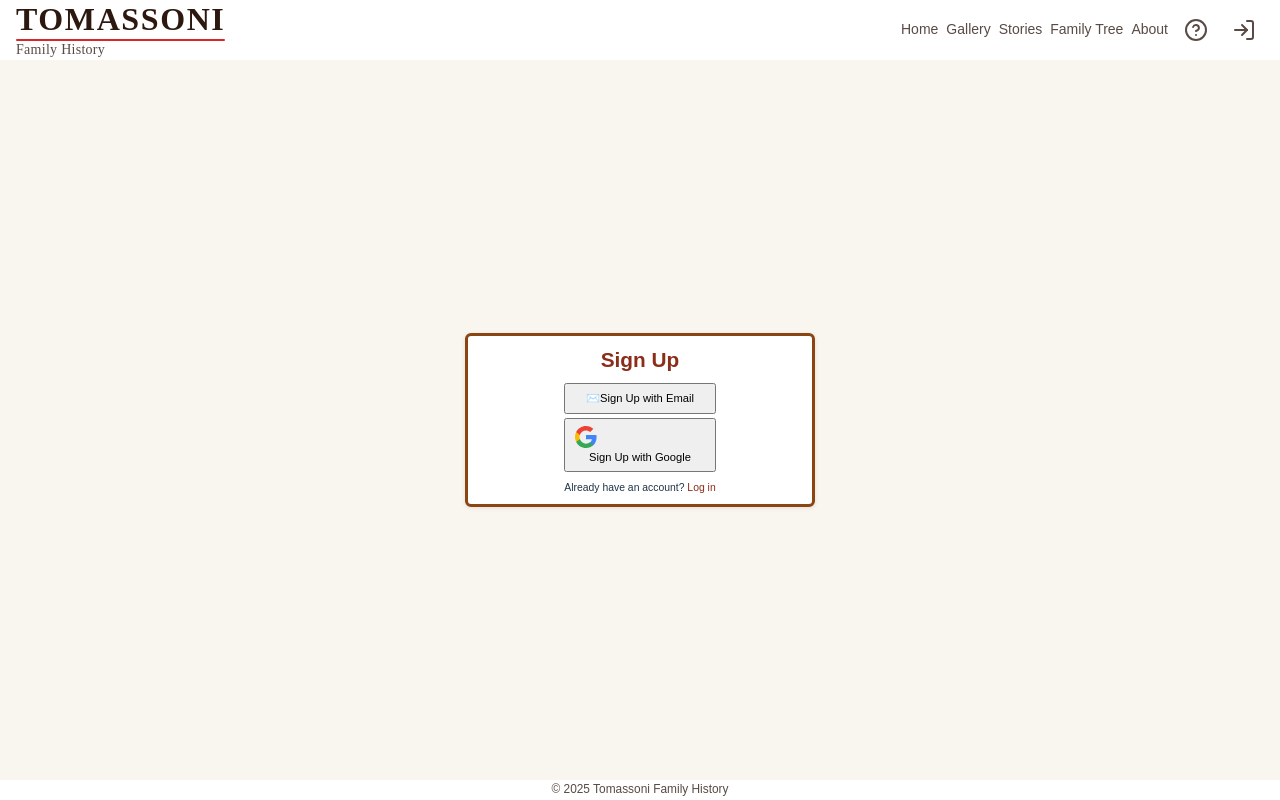
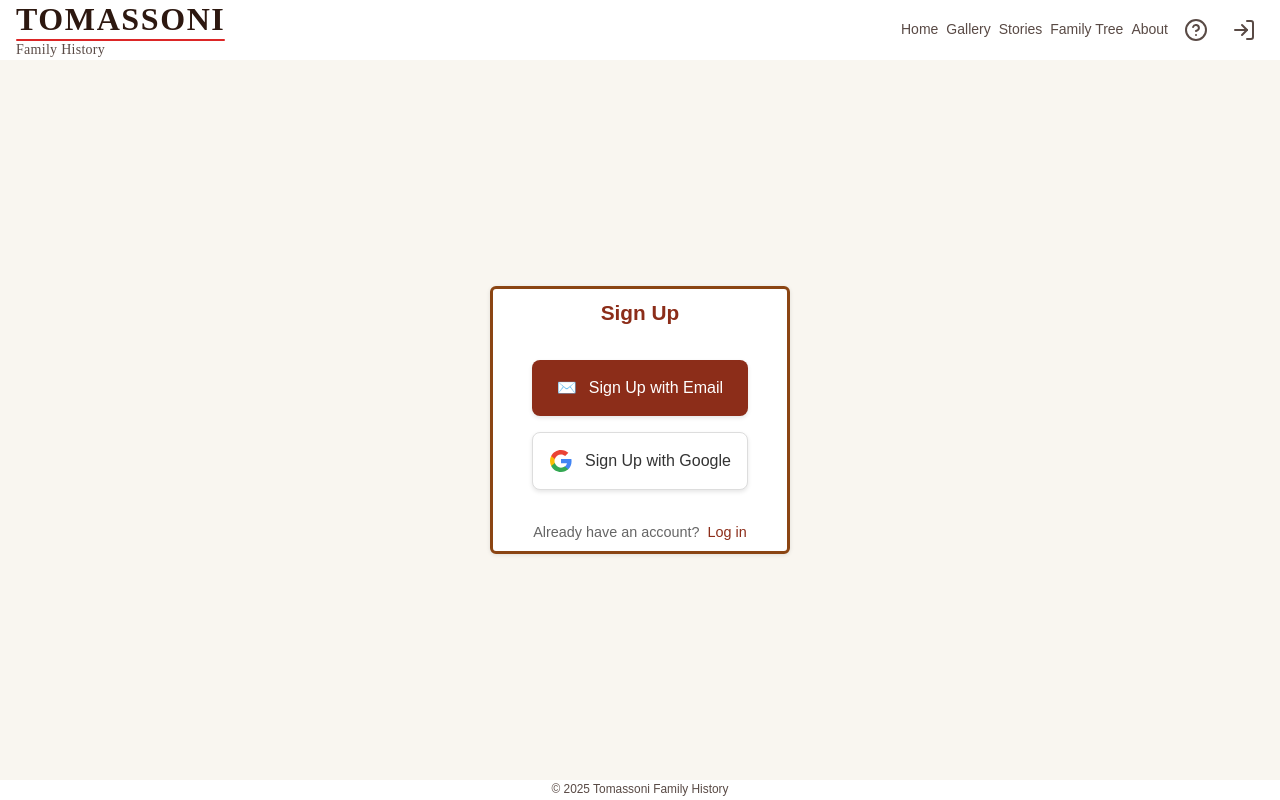
Before and after one commit to jtomassoni/family-history, a Vue app: page /signup in a window 1280 px wide. Built offline with nearby package versions, Linux system fonts and the light colour scheme; no server answers; what vue3-touch-events would draw is missing.

Commit message:
Condensed form spacing and added validation for email and password.

```diff
--- a/src/views/AuthView.vue
+++ b/src/views/AuthView.vue
@@ -129,7 +129,7 @@
 </template>
 
 <script setup>
-import { ref, computed, onMounted } from 'vue';
+import { ref, computed, onMounted, watch } from 'vue';
 import { useRouter, useRoute } from 'vue-router';
 import { useAuthStore } from '../stores/auth';
 import './AuthView.css'
@@ -194,6 +194,22 @@ async function handleEmailSubmit() {
   localError.value = null;
   localLoading.value = true;
 
+  // Email validation
+  const emailPattern = /^[\w-\.]+@([\w-]+\.)+[\w-]{2,4}$/;
+  if (!emailPattern.test(email.value)) {
+    localError.value = "Please enter a valid email address.";
+    localLoading.value = false;
+    return;
+  }
+
+  // Password validation
+  const passwordPattern = /^(?=.*[!@#$%^&*])(?=.*\d).{8,}$/;
+  if (!passwordPattern.test(password.value)) {
+    localError.value = "Password must be at least 8 characters long, include a number and a special character.";
+    localLoading.value = false;
+    return;
+  }
+
   try {
     if (isSignup.value) {
       // Register flow
@@ -239,6 +255,16 @@ async function handleEmailSubmit() {
   }
 }
 
+// Watcher for email validation
+watch(email, (newEmail) => {
+  const emailPattern = /^[\w-\.]+@([\w-]+\.)+[\w-]{2,4}$/;
+  if (!emailPattern.test(newEmail)) {
+    localError.value = "Please enter a valid email address.";
+  } else {
+    localError.value = null;
+  }
+});
+
 // Initialize from URL params
 onMounted(() => {
   isSignup.value = route.path === '/signup' || route.query.signup === 'true';
@@ -252,12 +278,12 @@ onMounted(() => {
   align-items: center;
   justify-content: center;
   background-color: #f9f6f0;
-  padding: 0.1rem;
+  padding: 2rem 0;
   box-sizing: border-box;
 }
 
 .auth-page-container {
-  max-width: 350px;
+  max-width: 300px;
   width: 100%;
   background-color: white;
   border-radius: 6px;
@@ -277,30 +303,99 @@ h1 {
 .auth-options {
   display: flex;
   flex-direction: column;
-  gap: 0.25rem;
-  margin-bottom: 0.5rem;
+  gap: 1rem;
+  margin: 2rem 0;
 }
 
 .auth-option {
-  padding: 0.3rem 0.5rem;
-  font-size: 0.7rem;
+  display: flex;
+  align-items: center;
+  justify-content: center;
+  gap: 0.75rem;
+  padding: 1rem;
+  font-size: 1rem;
+  font-weight: 500;
+  border-radius: 8px;
+  border: none;
+  cursor: pointer;
+  transition: all 0.2s ease;
+  width: 100%;
+  box-shadow: 0 2px 4px rgba(0, 0, 0, 0.1);
+}
+
+.email-option {
+  background-color: #8c2d19;
+  color: white;
+}
+
+.email-option:hover {
+  background-color: #6b2214;
+  transform: translateY(-1px);
+  box-shadow: 0 4px 8px rgba(0, 0, 0, 0.15);
+}
+
+.google-option {
+  background-color: white;
+  color: #333;
+  border: 1px solid #ddd;
+}
+
+.google-option:hover {
+  background-color: #f8f8f8;
+  transform: translateY(-1px);
+  box-shadow: 0 4px 8px rgba(0, 0, 0, 0.1);
+}
+
+.auth-option .icon {
+  display: flex;
+  align-items: center;
+  justify-content: center;
+}
+
+.auth-option .icon svg {
+  width: 24px;
+  height: 24px;
 }
 
 .submit-button {
-  padding: 0.4rem;
-  font-size: 0.7rem;
+  background-color: #8c2d19;
+  color: white;
+  border: none;
+  border-radius: 8px;
+  padding: 1rem;
+  font-size: 1rem;
+  font-weight: 500;
+  cursor: pointer;
+  transition: all 0.2s ease;
+  width: 100%;
+  margin-top: 0.5rem;
+  box-shadow: 0 2px 4px rgba(0, 0, 0, 0.1);
+}
+
+.submit-button:hover {
+  background-color: #6b2214;
+  transform: translateY(-1px);
+  box-shadow: 0 4px 8px rgba(0, 0, 0, 0.15);
+}
+
+.submit-button:disabled {
+  background-color: #ccbdaf;
+  cursor: not-allowed;
+  transform: none;
+  box-shadow: none;
 }
 
 .auth-info {
-  font-size: 0.65rem;
-  margin-top: 0.5rem;
+  font-size: 0.9rem;
+  margin-top: 1.5rem;
+  color: #666;
 }
 
 .auth-info a {
-  color: #8c2d19; /* Wine theme */
+  color: #8c2d19;
   text-decoration: none;
   font-weight: 500;
-  cursor: pointer;
+  margin-left: 0.25rem;
 }
 
 .auth-info a:hover {
@@ -318,92 +413,80 @@ h1 {
   align-items: center;
   margin-bottom: 1rem;
   position: relative;
-  padding-top: 0.5rem;
+  padding-top: 1rem;
 }
 
 .back-button {
   position: absolute;
-  left: 0;
-  top: 0.5rem;
+  left: -0.5rem;
+  top: -0.5rem;
   background: none;
   border: none;
-  color: #8c2d19; /* Wine theme */
+  color: #8c2d19;
   cursor: pointer;
-  font-size: 0.85rem;
+  font-size: 0.65rem;
   padding: 0;
+  font-weight: 400;
+  z-index: 1;
+}
+
+.back-button:hover {
+  text-decoration: underline;
 }
 
 .auth-form {
   display: flex;
   flex-direction: column;
-  gap: 0.5rem;
+  gap: 0.2rem;
   text-align: left;
 }
 
 .form-group {
   display: flex;
   flex-direction: column;
-  gap: 0.3rem;
-  margin: 0;
+  gap: 0.05rem;
 }
 
 .form-group label {
-  font-size: 0.8rem;
-  font-weight: 500;
-  color: #333;
+  margin-bottom: 0.15rem;
 }
 
 .form-group input {
-  padding: 0.4rem;
+  padding: 0.75rem;
   border: 1px solid #ddd;
-  border-radius: 4px;
-  font-size: 0.8rem;
-  transition: border-color 0.2s;
-  margin: 0;
+  border-radius: 8px;
+  font-size: 1rem;
+  transition: all 0.2s ease;
 }
 
 .form-group input:focus {
-  border-color: #8c2d19; /* Wine theme */
+  border-color: #8c2d19;
   outline: none;
-}
-
-.submit-button {
-  background-color: #8c2d19; /* Wine theme */
-  color: white;
-  border: none;
-  border-radius: 4px;
-  padding: 0.5rem;
-  font-size: 0.8rem;
-  font-weight: 500;
-  cursor: pointer;
-  transition: background-color 0.2s;
-  margin-top: 0.5rem;
-}
-
-.submit-button:hover {
-  background-color: #6b2214; /* Darker wine */
-}
-
-.submit-button:disabled {
-  background-color: #ccbdaf;
-  cursor: not-allowed;
+  box-shadow: 0 0 0 2px rgba(140, 45, 25, 0.1);
 }
 
 .error-message {
   color: #d32f2f;
   font-size: 0.9rem;
-  margin-top: 0.5rem;
+  margin-top: 0.1rem;
+  padding: 0.4rem;
+  background-color: #ffebee;
+  border-radius: 8px;
+  min-height: 1.5rem;
+  display: flex;
+  align-items: center;
 }
 
 /* Success message styles */
 .success-message {
   text-align: center;
-  padding: 1rem 0;
+  padding: 2rem 0;
 }
 
 .success-message h2 {
   color: #2e7d32;
   margin-bottom: 1rem;
+  font-size: 1.5rem;
 }
 
 .email-sent {
@@ -411,40 +494,46 @@ h1 {
   padding: 1rem;
   border-radius: 8px;
   margin: 1.5rem 0;
+  color: #2e7d32;
 }
 
 .login-button {
-  background-color: #8c2d19; /* Wine theme */
+  background-color: #8c2d19;
   color: white;
   border: none;
   border-radius: 8px;
-  padding: 0.75rem 1.5rem;
+  padding: 1rem 2rem;
   font-size: 1rem;
   font-weight: 500;
   cursor: pointer;
-  transition: background-color 0.2s;
+  transition: all 0.2s ease;
+  margin-top: 1rem;
+  box-shadow: 0 2px 4px rgba(0, 0, 0, 0.1);
 }
 
 .login-button:hover {
-  background-color: #6b2214; /* Darker wine */
+  background-color: #6b2214;
+  transform: translateY(-1px);
+  box-shadow: 0 4px 8px rgba(0, 0, 0, 0.15);
 }
 
 @media (max-width: 768px) {
   .auth-page-container {
-    padding: 0.5rem;
+    padding: 1.5rem;
   }
 
-  h1 {
-    font-size: 1.2rem;
+  .auth-option {
+    padding: 0.875rem;
+    font-size: 0.9rem;
   }
 
   .submit-button {
-    padding: 0.3rem;
-    font-size: 0.65rem;
+    padding: 0.875rem;
+    font-size: 0.9rem;
   }
 
   .auth-info {
-    font-size: 0.6rem;
+    font-size: 0.85rem;
   }
 }
 </style>
```
